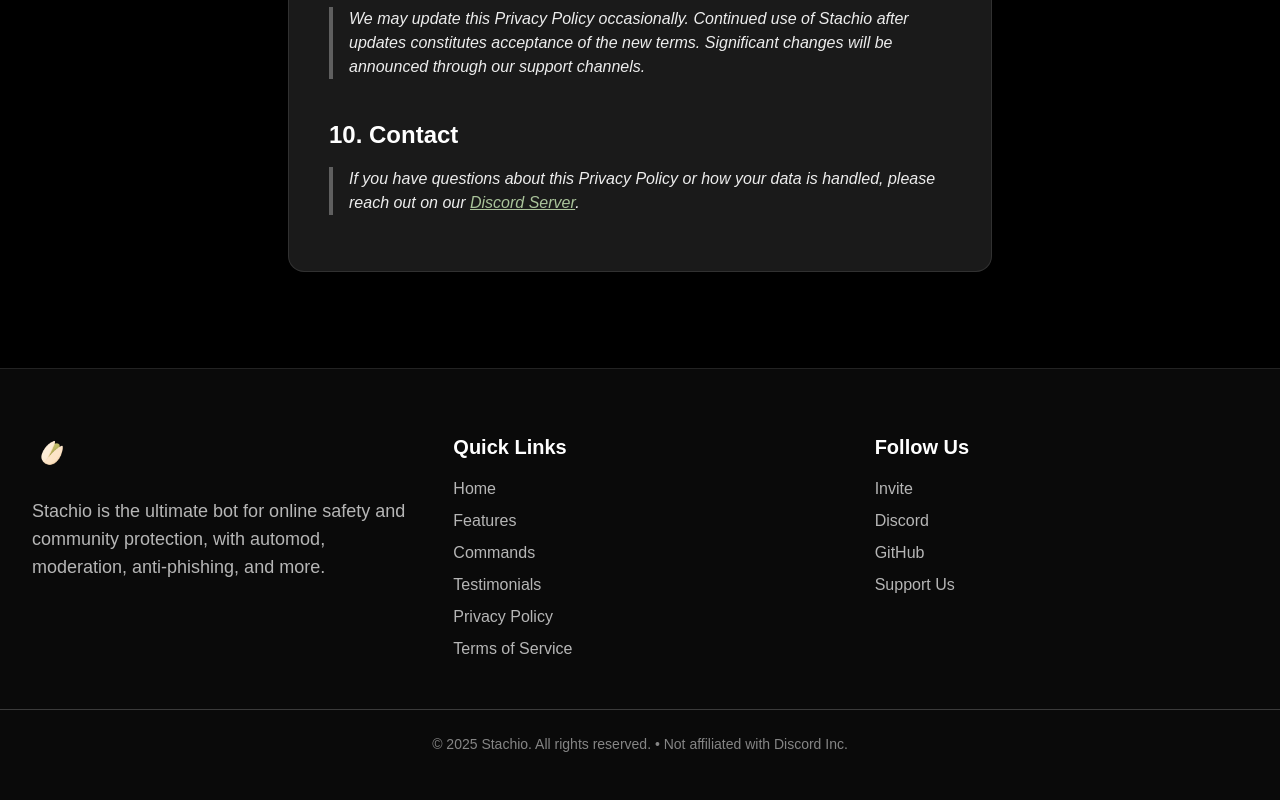
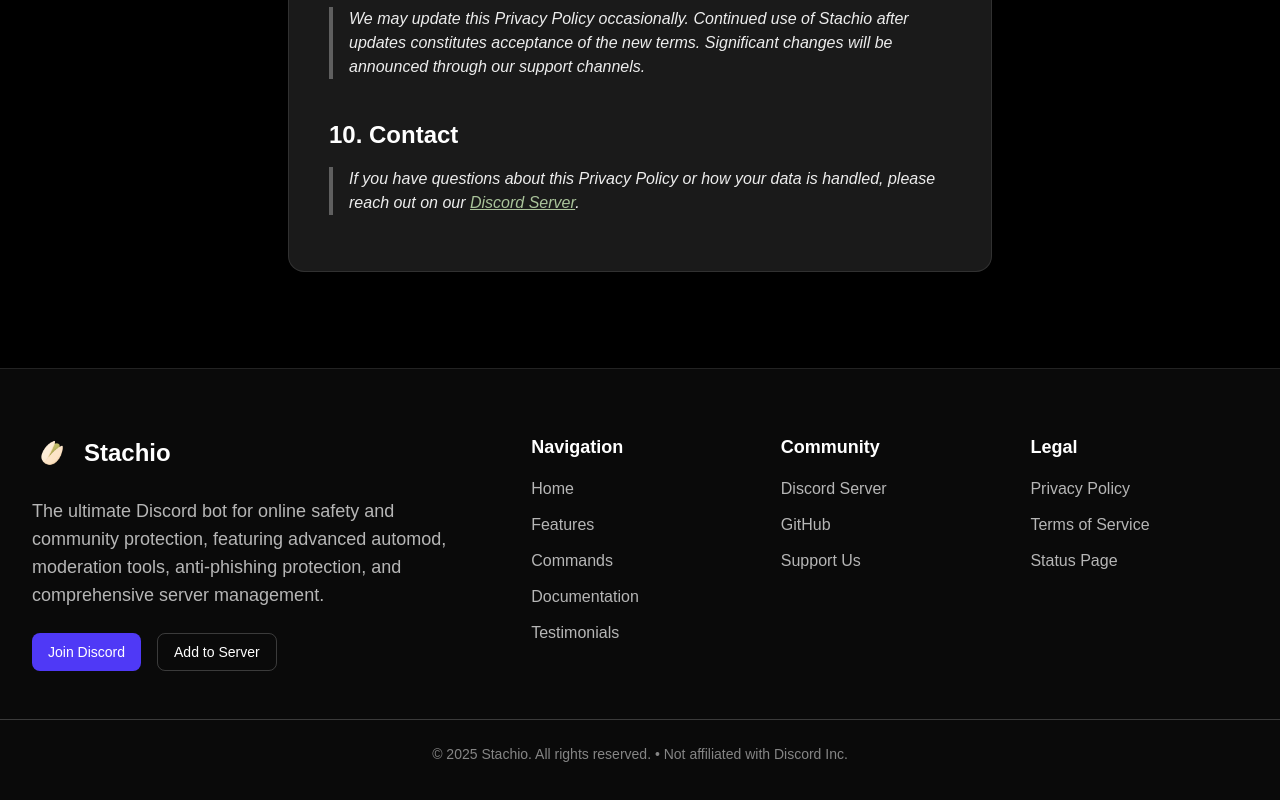
Before and after one commit to John-online/stachio-web, a Next.js app: page /privacy in a window 1280 px wide. Shown: the part 1842-2642 px from the top of the page. Built offline with nearby package versions, Linux system fonts and the light colour scheme.

Commit message:
style(home, footer): Made the Footer look better, have "Stachio" written next to the logo, added additional buttons under the descriptor, and added a separate link section for "Legal". chore(todo): Added new stuff to the To-Do list

```diff
--- a/src/components/footer.tsx
+++ b/src/components/footer.tsx
@@ -4,107 +4,167 @@
 export default function Footer() {
   return (
     <footer className="text-white py-16 border-t border-white/10">
-      <div className="max-w-7xl mx-auto px-4 sm:px-6 lg:px-8 grid md:grid-cols-3 gap-12">
-        <div>
+      <div className="max-w-7xl mx-auto px-4 sm:px-6 lg:px-8 grid grid-cols-1 md:grid-cols-2 lg:grid-cols-5 gap-8">
+        {/* Brand Section */}
+        <div className="lg:col-span-2">
+          <div className="flex items-center mb-6">
             <Image
               src="/images/logo.png"
               alt="Stachio Logo"
               width={40}
               height={40}
-            className="h-10 mb-6"
+              className="h-10 mr-3"
               loading="lazy"
             />
-          <p className="text-lg text-white/70">
-            Stachio is the ultimate bot for online safety and community
-            protection, with automod, moderation, anti-phishing, and more.
+            <span className="text-2xl font-bold">Stachio</span>
+          </div>
+          <p className="text-lg text-white/70 mb-6 max-w-md">
+            The ultimate Discord bot for online safety and community protection,
+            featuring advanced automod, moderation tools, anti-phishing
+            protection, and comprehensive server management.
           </p>
+          <div className="flex space-x-4">
+            <Link
+              href="/discord"
+              className="inline-flex items-center px-4 py-2 bg-indigo-600 hover:bg-indigo-700 rounded-lg transition-colors text-sm font-medium"
+            >
+              Join Discord
+            </Link>
+            <Link
+              href="/invite"
+              className="inline-flex items-center px-4 py-2 border border-white/20 hover:border-white/40 rounded-lg transition-colors text-sm font-medium"
+            >
+              Add to Server
+            </Link>
           </div>
+        </div>
+
+        {/* Navigation */}
         <div>
-          <h4 className="text-xl font-semibold mb-4">Quick Links</h4>
-          <ul className="space-y-2">
+          <h4 className="text-lg font-semibold mb-4 text-white">Navigation</h4>
+          <ul className="space-y-3">
             <li>
               <Link
                 href="/"
-                className="text-white/70 hover:text-white transition-colors"
+                className="text-white/70 hover:text-white transition-colors inline-flex items-center group"
               >
+                <span className="group-hover:translate-x-1 transition-transform">
                   Home
+                </span>
               </Link>
             </li>
             <li>
               <Link
                 href="/#features"
-                className="text-white/70 hover:text-white transition-colors"
+                className="text-white/70 hover:text-white transition-colors inline-flex items-center group"
               >
+                <span className="group-hover:translate-x-1 transition-transform">
                   Features
+                </span>
               </Link>
             </li>
             <li>
               <Link
                 href="/#commands"
-                className="text-white/70 hover:text-white transition-colors"
+                className="text-white/70 hover:text-white transition-colors inline-flex items-center group"
               >
+                <span className="group-hover:translate-x-1 transition-transform">
                   Commands
+                </span>
+              </Link>
+            </li>
+            <li>
+              <Link
+                href="/docs"
+                className="text-white/70 hover:text-white transition-colors inline-flex items-center group"
+              >
+                <span className="group-hover:translate-x-1 transition-transform">
+                  Documentation
+                </span>
               </Link>
             </li>
             <li>
               <Link
                 href="/#testimonials"
-                className="text-white/70 hover:text-white transition-colors"
+                className="text-white/70 hover:text-white transition-colors inline-flex items-center group"
               >
+                <span className="group-hover:translate-x-1 transition-transform">
                   Testimonials
-              </Link>
-            </li>
-            <li>
-              <Link
-                href="privacy"
-                className="text-white/70 hover:text-white transition-colors"
-              >
-                Privacy Policy
-              </Link>
-            </li>
-            <li>
-              <Link
-                href="terms"
-                className="text-white/70 hover:text-white transition-colors"
-              >
-                Terms of Service
+                </span>
               </Link>
             </li>
           </ul>
         </div>
+
+        {/* Community */}
         <div>
-          <h4 className="text-xl font-semibold mb-4">Follow Us</h4>
-          <ul className="space-y-2">
-            <li>
-              <Link
-                href="/invite"
-                className="text-white/70 hover:text-white transition-colors"
-              >
-                Invite
-              </Link>
-            </li>
+          <h4 className="text-lg font-semibold mb-4 text-white">Community</h4>
+          <ul className="space-y-3">
             <li>
               <Link
                 href="/discord"
-                className="text-white/70 hover:text-white transition-colors"
+                className="text-white/70 hover:text-white transition-colors inline-flex items-center group"
               >
-                Discord
+                <span className="group-hover:translate-x-1 transition-transform">
+                  Discord Server
+                </span>
               </Link>
             </li>
             <li>
               <Link
                 href="/github"
-                className="text-white/70 hover:text-white transition-colors"
+                className="text-white/70 hover:text-white transition-colors inline-flex items-center group"
               >
+                <span className="group-hover:translate-x-1 transition-transform">
                   GitHub
+                </span>
               </Link>
             </li>
             <li>
               <Link
                 href="/support"
-                className="text-white/70 hover:text-white transition-colors"
+                className="text-white/70 hover:text-white transition-colors inline-flex items-center group"
               >
+                <span className="group-hover:translate-x-1 transition-transform">
                   Support Us
+                </span>
+              </Link>
+            </li>
+          </ul>
+        </div>
+
+        {/* Legal & Resources */}
+        <div>
+          <h4 className="text-lg font-semibold mb-4 text-white">Legal</h4>
+          <ul className="space-y-3">
+            <li>
+              <Link
+                href="/privacy"
+                className="text-white/70 hover:text-white transition-colors inline-flex items-center group"
+              >
+                <span className="group-hover:translate-x-1 transition-transform">
+                  Privacy Policy
+                </span>
+              </Link>
+            </li>
+            <li>
+              <Link
+                href="/terms"
+                className="text-white/70 hover:text-white transition-colors inline-flex items-center group"
+              >
+                <span className="group-hover:translate-x-1 transition-transform">
+                  Terms of Service
+                </span>
+              </Link>
+            </li>
+            <li>
+              <Link
+                href="/status"
+                className="text-white/70 hover:text-white transition-colors inline-flex items-center group"
+              >
+                <span className="group-hover:translate-x-1 transition-transform">
+                  Status Page
+                </span>
               </Link>
             </li>
           </ul>
```
Also changed, not shown: 1 other file (tests, documents, lock files or other folders). Lines whose indentation alone changed are shown as unchanged.
